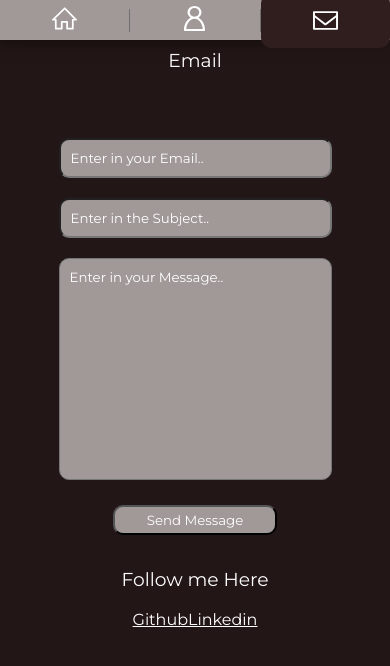
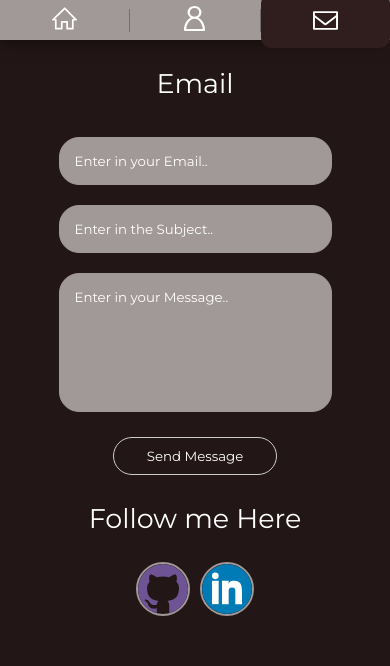
Before and after one commit to hasham7861/hasham-portfolio-v2, a React (Create React App) app in the folder client/: page /contact in a window 390 px wide. Shown: the top 666 px of the page. Built offline with nearby package versions, Linux system fonts and the light colour scheme.

Commit message:
Fixed contactscreen on mobile

```diff
--- a/client/src/containers/ContactScreen/ContactScreen.js
+++ b/client/src/containers/ContactScreen/ContactScreen.js
@@ -1,9 +1,11 @@
 import React, { Component } from 'react';
 import { connect } from "react-redux";
 import { saveEmail, saveSubject, saveMessage, clearEmailForm } from "../../store/actions/actions";
-import './ContactScreen.css';
+import './ContactScreen.scss';
 import axios from 'axios';
 import PagesNavbar from '../../components/PagesNavbar/PagesNavbar';
+import GithubIcon from '../../images/SocialMediaIcons/GithubIcon.svg';
+import LinkedinIcon from '../../images/SocialMediaIcons/LinkedinIcon.svg';
 
 
 class ContactScreen extends Component {
@@ -17,7 +19,7 @@ class ContactScreen extends Component {
     if(email!=="" && subject !=="" && message!==""){
       axios.post(endPoint,{ email, subject, message }).then(res => {
         console.log(res.data[0]['Message']);
-      });
+      }).catch((err)=>(console.log(err)));
       alert("Email is sent");
       this.props.clearEmailForm();
     }
@@ -57,8 +59,10 @@ class ContactScreen extends Component {
               </form>
               <h3>Follow me Here</h3>
               <div className="contactBar">
-                <a href="https://github.com/hasham7861" target="_blank" rel="noopener noreferrer">Github</a>
-                <a href="https://www.linkedin.com/in/hasham7861/" target="_blank" rel="noopener noreferrer">Linkedin</a>
+                <a href="https://github.com/hasham7861" target="_blank" rel="noopener noreferrer">
+                  <img src={GithubIcon} alt="Github Icon"/>
+                </a>
+                <a href="https://www.linkedin.com/in/hasham7861/" target="_blank" rel="noopener noreferrer"><img src={LinkedinIcon} alt="Linkedin Icon"/></a>
               </div>
         </div>
         </>
--- a/client/src/containers/ContactScreen/ContactScreen.css
+++ b/client/src/containers/ContactScreen/ContactScreen.scss
@@ -1,24 +1,30 @@
+@import '../../colors.scss';
+
 .ContactScreen{
-  padding-top: 30px;
-}
-
-.ContactScreen h5{
-  margin-right: 50%;
-  margin-bottom: 50px;
+  padding-top: 40px;
+  h3{
+    font-size: 27px;
+  }
+  img{
+    width: 50px;
+    margin: 0 5px;
+    border: 2px solid $navbarColor;
+    border-radius: 100%;
+  }
 }
 
 input, textarea, button{
   display: block;
   margin: 10px 0;
-  padding: 10px;
-  border-radius: 10px;
+  padding: 15px;
+  border:1px solid $navbarColor;
+  border-radius: 20px;
   background-color: #A19898;
   font-family:'Montserrat', sans-serif;
 }
 
 input:focus, textarea:focus, button:hover{
   background: white;
-  border-radius: 10px;
   color:#A19898;
 }
 
@@ -27,14 +33,21 @@ input::placeholder, textarea::placeholder{
 }
 
 textarea{
-  height: 15em;
+  height: 8em;
   resize: none;
 }
 
 button{
   margin: 15px 20%;
-  padding: 5px;
+  margin-bottom: 0;
+  padding: 10px;
   color: white;
+  background-color: Transparent;
+  border: 0.5px solid #ccc;
+  border-radius: 20px;
+  cursor:pointer;
+  overflow: hidden;
+  outline:none;
 }
 
 button:hover{
@@ -55,8 +68,7 @@ button:active{
 form{
   display: flex;
   flex-direction: column;
-  margin: 3.5em 15%;
-  margin-bottom: 0;
+  margin: 0 15%;
 }
 
 a:hover{
```
Also changed, not shown: client/src/images/SocialMediaIcons/GithubIcon.svg (added), client/src/images/SocialMediaIcons/LinkedinIcon.svg (added).
